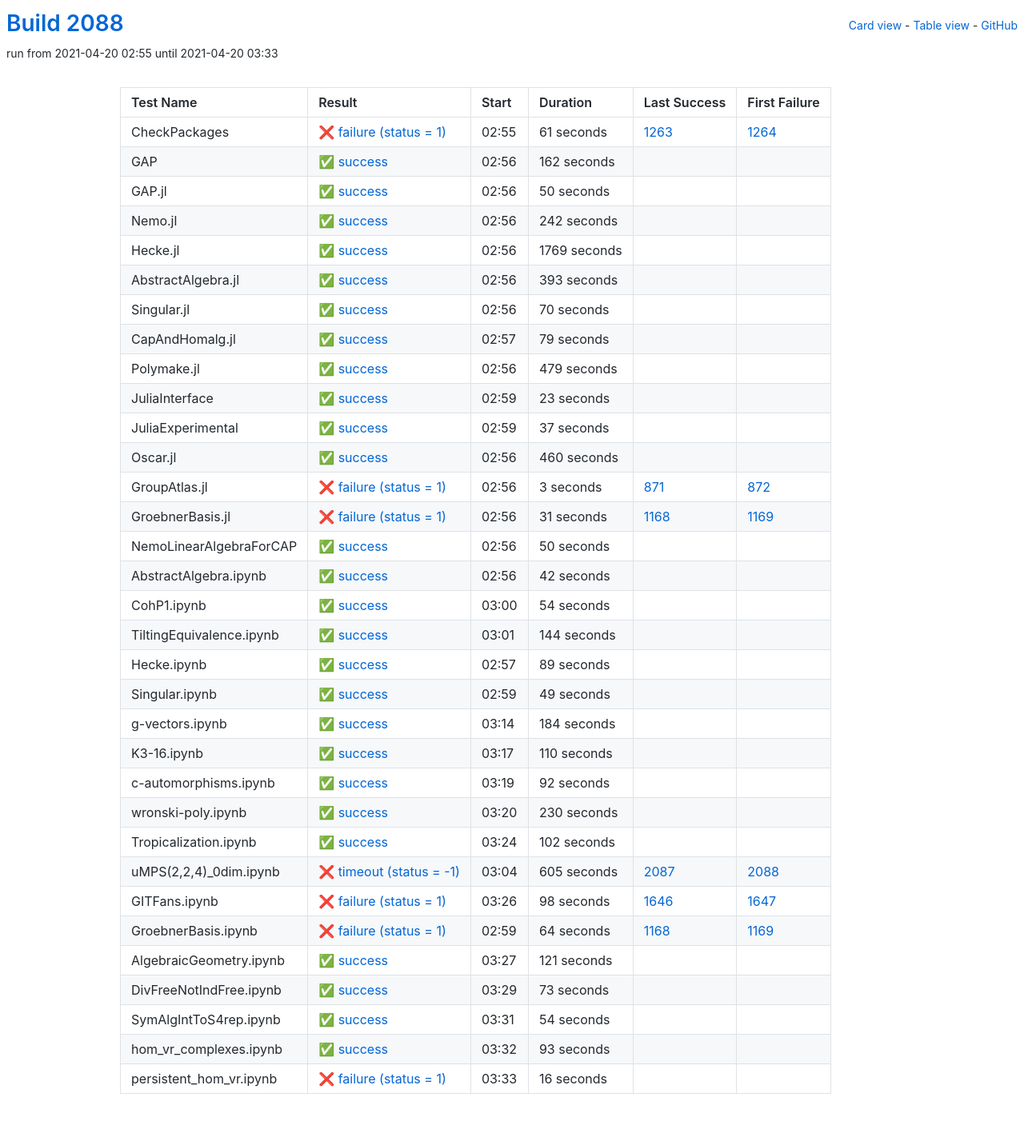
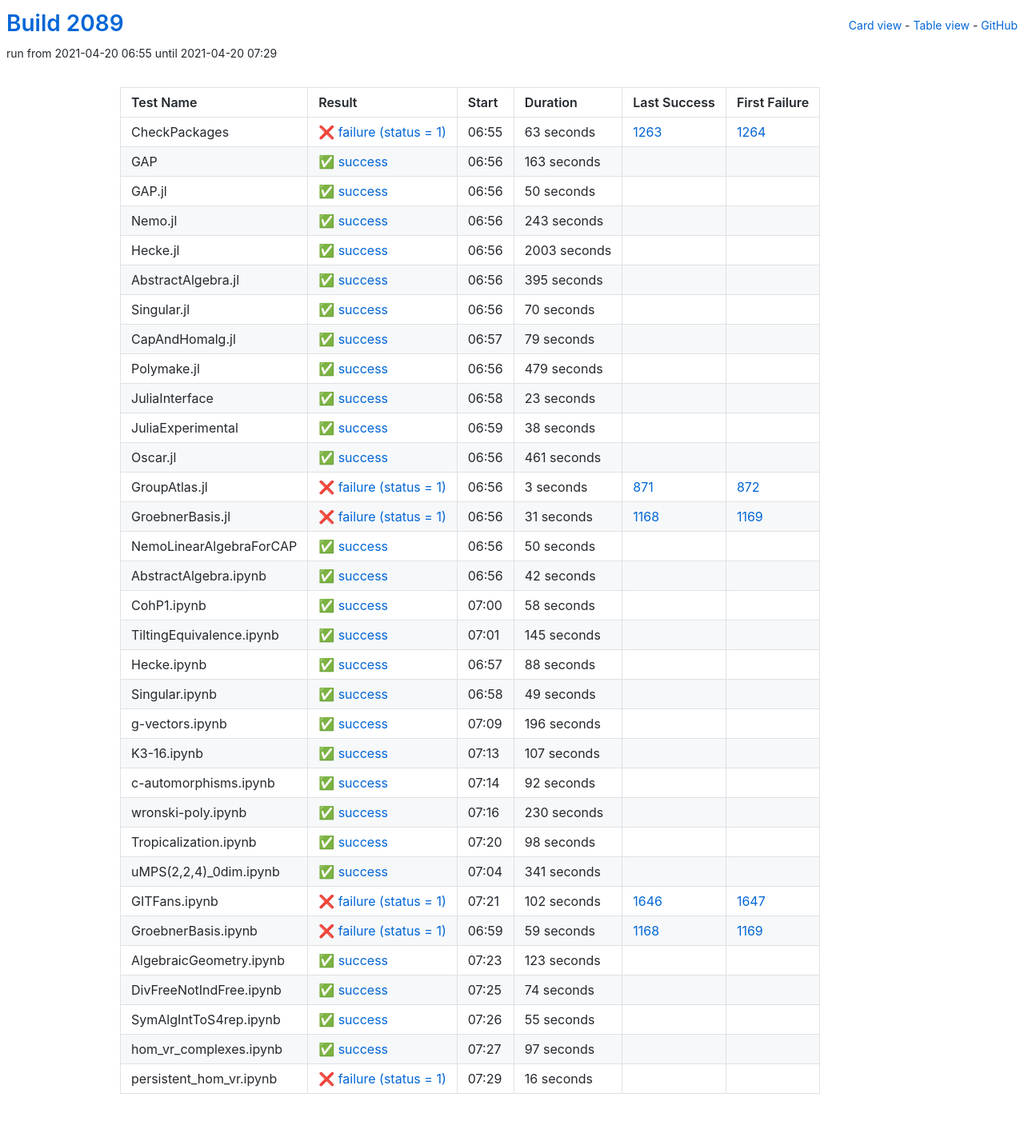
Before and after one commit to oscar-system/oscar-ci-status-stable, a Jekyll site: the page built from table.html, in a window 1280 px wide. Shown: the whole page at 80% size. Built offline with Jekyll 4.4.1, drawn with Linux system fonts in a browser that asks for light colours.

Commit message:
Build #2089

```diff
--- a/_data/ci.yml
+++ b/_data/ci.yml
@@ -1,6 +1,6 @@
 ---
-build: 2088
-build_url: https://oscarci.mathematik.uni-kl.de/job/oscar-stable/2088/
+build: 2089
+build_url: https://oscarci.mathematik.uni-kl.de/job/oscar-stable/2089/
 job: oscar-stable
 organization: oscar-system
 repo: oscar-ci-status-stable
@@ -8,32 +8,32 @@ repourl: https://github.com/oscar-system/oscar-ci-status-stable
 tests:
 - name: CheckPackages
   id: checkpackages
-  log: https://oscarci.mathematik.uni-kl.de/job/oscar-stable/2088/artifact/logs/build-2088/CheckPackages.log
-  start: 2021-04-20 02:55
+  log: https://oscarci.mathematik.uni-kl.de/job/oscar-stable/2089/artifact/logs/build-2089/CheckPackages.log
+  start: 2021-04-20 06:55
   success: false
   exitcode: 1
   status: failure
-  duration: 61
+  duration: 63
   last_success: 1263
   last_success_url: https://oscarci.mathematik.uni-kl.de/job/oscar-stable/1263/
   first_failure: 1264
   first_failure_url: https://oscarci.mathematik.uni-kl.de/job/oscar-stable/1264/
 - name: GAP
   id: gap
-  log: https://oscarci.mathematik.uni-kl.de/job/oscar-stable/2088/artifact/logs/build-2088/GAP.log
-  start: 2021-04-20 02:56
+  log: https://oscarci.mathematik.uni-kl.de/job/oscar-stable/2089/artifact/logs/build-2089/GAP.log
+  start: 2021-04-20 06:56
   success: true
   exitcode: 0
   status: success
-  duration: 162
+  duration: 163
   last_success: false
   last_success_url:
   first_failure: false
   first_failure_url:
 - name: GAP.jl
   id: gap-jl
-  log: https://oscarci.mathematik.uni-kl.de/job/oscar-stable/2088/artifact/logs/build-2088/GAP.jl.log
-  start: 2021-04-20 02:56
+  log: https://oscarci.mathematik.uni-kl.de/job/oscar-stable/2089/artifact/logs/build-2089/GAP.jl.log
+  start: 2021-04-20 06:56
   success: true
   exitcode: 0
   status: success
@@ -44,44 +44,44 @@ tests:
   first_failure_url:
 - name: Nemo.jl
   id: nemo-jl
-  log: https://oscarci.mathematik.uni-kl.de/job/oscar-stable/2088/artifact/logs/build-2088/Nemo.jl.log
-  start: 2021-04-20 02:56
+  log: https://oscarci.mathematik.uni-kl.de/job/oscar-stable/2089/artifact/logs/build-2089/Nemo.jl.log
+  start: 2021-04-20 06:56
   success: true
   exitcode: 0
   status: success
-  duration: 242
+  duration: 243
   last_success: false
   last_success_url:
   first_failure: false
   first_failure_url:
 - name: Hecke.jl
   id: hecke-jl
-  log: https://oscarci.mathematik.uni-kl.de/job/oscar-stable/2088/artifact/logs/build-2088/Hecke.jl.log
-  start: 2021-04-20 02:56
+  log: https://oscarci.mathematik.uni-kl.de/job/oscar-stable/2089/artifact/logs/build-2089/Hecke.jl.log
+  start: 2021-04-20 06:56
   success: true
   exitcode: 0
   status: success
-  duration: 1769
+  duration: 2003
   last_success: false
   last_success_url:
   first_failure: false
   first_failure_url:
 - name: AbstractAlgebra.jl
   id: abstractalgebra-jl
-  log: https://oscarci.mathematik.uni-kl.de/job/oscar-stable/2088/artifact/logs/build-2088/AbstractAlgebra.jl.log
-  start: 2021-04-20 02:56
+  log: https://oscarci.mathematik.uni-kl.de/job/oscar-stable/2089/artifact/logs/build-2089/AbstractAlgebra.jl.log
+  start: 2021-04-20 06:56
   success: true
   exitcode: 0
   status: success
-  duration: 393
+  duration: 395
   last_success: false
   last_success_url:
   first_failure: false
   first_failure_url:
 - name: Singular.jl
   id: singular-jl
-  log: https://oscarci.mathematik.uni-kl.de/job/oscar-stable/2088/artifact/logs/build-2088/Singular.jl.log
-  start: 2021-04-20 02:56
+  log: https://oscarci.mathematik.uni-kl.de/job/oscar-stable/2089/artifact/logs/build-2089/Singular.jl.log
+  start: 2021-04-20 06:56
   success: true
   exitcode: 0
   status: success
@@ -92,8 +92,8 @@ tests:
   first_failure_url:
 - name: CapAndHomalg.jl
   id: capandhomalg-jl
-  log: https://oscarci.mathematik.uni-kl.de/job/oscar-stable/2088/artifact/logs/build-2088/CapAndHomalg.jl.log
-  start: 2021-04-20 02:57
+  log: https://oscarci.mathematik.uni-kl.de/job/oscar-stable/2089/artifact/logs/build-2089/CapAndHomalg.jl.log
+  start: 2021-04-20 06:57
   success: true
   exitcode: 0
   status: success
@@ -104,8 +104,8 @@ tests:
   first_failure_url:
 - name: Polymake.jl
   id: polymake-jl
-  log: https://oscarci.mathematik.uni-kl.de/job/oscar-stable/2088/artifact/logs/build-2088/Polymake.jl.log
-  start: 2021-04-20 02:56
+  log: https://oscarci.mathematik.uni-kl.de/job/oscar-stable/2089/artifact/logs/build-2089/Polymake.jl.log
+  start: 2021-04-20 06:56
   success: true
   exitcode: 0
   status: success
@@ -116,8 +116,8 @@ tests:
   first_failure_url:
 - name: JuliaInterface
   id: juliainterface
-  log: https://oscarci.mathematik.uni-kl.de/job/oscar-stable/2088/artifact/logs/build-2088/JuliaInterface.log
-  start: 2021-04-20 02:59
+  log: https://oscarci.mathematik.uni-kl.de/job/oscar-stable/2089/artifact/logs/build-2089/JuliaInterface.log
+  start: 2021-04-20 06:58
   success: true
   exitcode: 0
   status: success
@@ -128,32 +128,32 @@ tests:
   first_failure_url:
 - name: JuliaExperimental
   id: juliaexperimental
-  log: https://oscarci.mathematik.uni-kl.de/job/oscar-stable/2088/artifact/logs/build-2088/JuliaExperimental.log
-  start: 2021-04-20 02:59
+  log: https://oscarci.mathematik.uni-kl.de/job/oscar-stable/2089/artifact/logs/build-2089/JuliaExperimental.log
+  start: 2021-04-20 06:59
   success: true
   exitcode: 0
   status: success
-  duration: 37
+  duration: 38
   last_success: false
   last_success_url:
   first_failure: false
   first_failure_url:
 - name: Oscar.jl
   id: oscar-jl
-  log: https://oscarci.mathematik.uni-kl.de/job/oscar-stable/2088/artifact/logs/build-2088/Oscar.jl.log
-  start: 2021-04-20 02:56
+  log: https://oscarci.mathematik.uni-kl.de/job/oscar-stable/2089/artifact/logs/build-2089/Oscar.jl.log
+  start: 2021-04-20 06:56
   success: true
   exitcode: 0
   status: success
-  duration: 460
+  duration: 461
   last_success: false
   last_success_url:
   first_failure: false
   first_failure_url:
 - name: GroupAtlas.jl
   id: groupatlas-jl
-  log: https://oscarci.mathematik.uni-kl.de/job/oscar-stable/2088/artifact/logs/build-2088/GroupAtlas.jl.log
-  start: 2021-04-20 02:56
+  log: https://oscarci.mathematik.uni-kl.de/job/oscar-stable/2089/artifact/logs/build-2089/GroupAtlas.jl.log
+  start: 2021-04-20 06:56
   success: false
   exitcode: 1
   status: failure
@@ -164,8 +164,8 @@ tests:
   first_failure_url: https://oscarci.mathematik.uni-kl.de/job/oscar-stable/872/
 - name: GroebnerBasis.jl
   id: groebnerbasis-jl
-  log: https://oscarci.mathematik.uni-kl.de/job/oscar-stable/2088/artifact/logs/build-2088/GroebnerBasis.jl.log
-  start: 2021-04-20 02:56
+  log: https://oscarci.mathematik.uni-kl.de/job/oscar-stable/2089/artifact/logs/build-2089/GroebnerBasis.jl.log
+  start: 2021-04-20 06:56
   success: false
   exitcode: 1
   status: failure
@@ -176,8 +176,8 @@ tests:
   first_failure_url: https://oscarci.mathematik.uni-kl.de/job/oscar-stable/1169/
 - name: NemoLinearAlgebraForCAP
   id: nemolinearalgebraforcap
-  log: https://oscarci.mathematik.uni-kl.de/job/oscar-stable/2088/artifact/logs/build-2088/NemoLinearAlgebraForCAP.log
-  start: 2021-04-20 02:56
+  log: https://oscarci.mathematik.uni-kl.de/job/oscar-stable/2089/artifact/logs/build-2089/NemoLinearAlgebraForCAP.log
+  start: 2021-04-20 06:56
   success: true
   exitcode: 0
   status: success
@@ -188,8 +188,8 @@ tests:
   first_failure_url:
 - name: AbstractAlgebra.ipynb
   id: abstractalgebra-ipynb
-  log: https://oscarci.mathematik.uni-kl.de/job/oscar-stable/2088/artifact/logs/build-2088/AbstractAlgebra.ipynb.log
-  start: 2021-04-20 02:56
+  log: https://oscarci.mathematik.uni-kl.de/job/oscar-stable/2089/artifact/logs/build-2089/AbstractAlgebra.ipynb.log
+  start: 2021-04-20 06:56
   success: true
   exitcode: 0
   status: success
@@ -200,44 +200,44 @@ tests:
   first_failure_url:
 - name: CohP1.ipynb
   id: cohp1-ipynb
-  log: https://oscarci.mathematik.uni-kl.de/job/oscar-stable/2088/artifact/logs/build-2088/CohP1.ipynb.log
-  start: 2021-04-20 03:00
+  log: https://oscarci.mathematik.uni-kl.de/job/oscar-stable/2089/artifact/logs/build-2089/CohP1.ipynb.log
+  start: 2021-04-20 07:00
   success: true
   exitcode: 0
   status: success
-  duration: 54
+  duration: 58
   last_success: false
   last_success_url:
   first_failure: false
   first_failure_url:
 - name: TiltingEquivalence.ipynb
   id: tiltingequivalence-ipynb
-  log: https://oscarci.mathematik.uni-kl.de/job/oscar-stable/2088/artifact/logs/build-2088/TiltingEquivalence.ipynb.log
-  start: 2021-04-20 03:01
+  log: https://oscarci.mathematik.uni-kl.de/job/oscar-stable/2089/artifact/logs/build-2089/TiltingEquivalence.ipynb.log
+  start: 2021-04-20 07:01
   success: true
   exitcode: 0
   status: success
-  duration: 144
+  duration: 145
   last_success: false
   last_success_url:
   first_failure: false
   first_failure_url:
 - name: Hecke.ipynb
   id: hecke-ipynb
-  log: https://oscarci.mathematik.uni-kl.de/job/oscar-stable/2088/artifact/logs/build-2088/Hecke.ipynb.log
-  start: 2021-04-20 02:57
+  log: https://oscarci.mathematik.uni-kl.de/job/oscar-stable/2089/artifact/logs/build-2089/Hecke.ipynb.log
+  start: 2021-04-20 06:57
   success: true
   exitcode: 0
   status: success
-  duration: 89
+  duration: 88
   last_success: false
   last_success_url:
   first_failure: false
   first_failure_url:
 - name: Singular.ipynb
   id: singular-ipynb
-  log: https://oscarci.mathematik.uni-kl.de/job/oscar-stable/2088/artifact/logs/build-2088/Singular.ipynb.log
-  start: 2021-04-20 02:59
+  log: https://oscarci.mathematik.uni-kl.de/job/oscar-stable/2089/artifact/logs/build-2089/Singular.ipynb.log
+  start: 2021-04-20 06:58
   success: true
   exitcode: 0
   status: success
@@ -248,32 +248,32 @@ tests:
   first_failure_url:
 - name: g-vectors.ipynb
   id: g-vectors-ipynb
-  log: https://oscarci.mathematik.uni-kl.de/job/oscar-stable/2088/artifact/logs/build-2088/g-vectors.ipynb.log
-  start: 2021-04-20 03:14
+  log: https://oscarci.mathematik.uni-kl.de/job/oscar-stable/2089/artifact/logs/build-2089/g-vectors.ipynb.log
+  start: 2021-04-20 07:09
   success: true
   exitcode: 0
   status: success
-  duration: 184
+  duration: 196
   last_success: false
   last_success_url:
   first_failure: false
   first_failure_url:
 - name: K3-16.ipynb
   id: k3-16-ipynb
-  log: https://oscarci.mathematik.uni-kl.de/job/oscar-stable/2088/artifact/logs/build-2088/K3-16.ipynb.log
-  start: 2021-04-20 03:17
+  log: https://oscarci.mathematik.uni-kl.de/job/oscar-stable/2089/artifact/logs/build-2089/K3-16.ipynb.log
+  start: 2021-04-20 07:13
   success: true
   exitcode: 0
   status: success
-  duration: 110
+  duration: 107
   last_success: false
   last_success_url:
   first_failure: false
   first_failure_url:
 - name: c-automorphisms.ipynb
   id: c-automorphisms-ipynb
-  log: https://oscarci.mathematik.uni-kl.de/job/oscar-stable/2088/artifact/logs/build-2088/c-automorphisms.ipynb.log
-  start: 2021-04-20 03:19
+  log: https://oscarci.mathematik.uni-kl.de/job/oscar-stable/2089/artifact/logs/build-2089/c-automorphisms.ipynb.log
+  start: 2021-04-20 07:14
   success: true
   exitcode: 0
   status: success
@@ -284,8 +284,8 @@ tests:
   first_failure_url:
 - name: wronski-poly.ipynb
   id: wronski-poly-ipynb
-  log: https://oscarci.mathematik.uni-kl.de/job/oscar-stable/2088/artifact/logs/build-2088/wronski-poly.ipynb.log
-  start: 2021-04-20 03:20
+  log: https://oscarci.mathematik.uni-kl.de/job/oscar-stable/2089/artifact/logs/build-2089/wronski-poly.ipynb.log
+  start: 2021-04-20 07:16
   success: true
   exitcode: 0
   status: success
@@ -296,104 +296,104 @@ tests:
   first_failure_url:
 - name: Tropicalization.ipynb
   id: tropicalization-ipynb
-  log: https://oscarci.mathematik.uni-kl.de/job/oscar-stable/2088/artifact/logs/build-2088/Tropicalization.ipynb.log
-  start: 2021-04-20 03:24
+  log: https://oscarci.mathematik.uni-kl.de/job/oscar-stable/2089/artifact/logs/build-2089/Tropicalization.ipynb.log
+  start: 2021-04-20 07:20
   success: true
   exitcode: 0
   status: success
-  duration: 102
+  duration: 98
   last_success: false
   last_success_url:
   first_failure: false
   first_failure_url:
 - name: uMPS(2,2,4)_0dim.ipynb
   id: umps-2-2-4-0dim-ipynb
-  log: https://oscarci.mathematik.uni-kl.de/job/oscar-stable/2088/artifact/logs/build-2088/uMPS-2-2-4-_0dim.ipynb.log
-  start: 2021-04-20 03:04
-  success: false
-  exitcode: -1
-  status: timeout
-  duration: 605
-  last_success: 2087
-  last_success_url: https://oscarci.mathematik.uni-kl.de/job/oscar-stable/2087/
-  first_failure: 2088
-  first_failure_url: https://oscarci.mathematik.uni-kl.de/job/oscar-stable/2088/
+  log: https://oscarci.mathematik.uni-kl.de/job/oscar-stable/2089/artifact/logs/build-2089/uMPS-2-2-4-_0dim.ipynb.log
+  start: 2021-04-20 07:04
+  success: true
+  exitcode: 0
+  status: success
+  duration: 341
+  last_success: false
+  last_success_url:
+  first_failure: false
+  first_failure_url:
 - name: GITFans.ipynb
   id: gitfans-ipynb
-  log: https://oscarci.mathematik.uni-kl.de/job/oscar-stable/2088/artifact/logs/build-2088/GITFans.ipynb.log
-  start: 2021-04-20 03:26
+  log: https://oscarci.mathematik.uni-kl.de/job/oscar-stable/2089/artifact/logs/build-2089/GITFans.ipynb.log
+  start: 2021-04-20 07:21
   success: false
   exitcode: 1
   status: failure
-  duration: 98
+  duration: 102
   last_success: 1646
   last_success_url: https://oscarci.mathematik.uni-kl.de/job/oscar-stable/1646/
   first_failure: 1647
   first_failure_url: https://oscarci.mathematik.uni-kl.de/job/oscar-stable/1647/
 - name: GroebnerBasis.ipynb
   id: groebnerbasis-ipynb
-  log: https://oscarci.mathematik.uni-kl.de/job/oscar-stable/2088/artifact/logs/build-2088/GroebnerBasis.ipynb.log
-  start: 2021-04-20 02:59
+  log: https://oscarci.mathematik.uni-kl.de/job/oscar-stable/2089/artifact/logs/build-2089/GroebnerBasis.ipynb.log
+  start: 2021-04-20 06:59
   success: false
   exitcode: 1
   status: failure
-  duration: 64
+  duration: 59
   last_success: 1168
   last_success_url: https://oscarci.mathematik.uni-kl.de/job/oscar-stable/1168/
   first_failure: 1169
   first_failure_url: https://oscarci.mathematik.uni-kl.de/job/oscar-stable/1169/
 - name: AlgebraicGeometry.ipynb
   id: algebraicgeometry-ipynb
-  log: https://oscarci.mathematik.uni-kl.de/job/oscar-stable/2088/artifact/logs/build-2088/AlgebraicGeometry.ipynb.log
-  start: 2021-04-20 03:27
+  log: https://oscarci.mathematik.uni-kl.de/job/oscar-stable/2089/artifact/logs/build-2089/AlgebraicGeometry.ipynb.log
+  start: 2021-04-20 07:23
   success: true
   exitcode: 0
   status: success
-  duration: 121
+  duration: 123
   last_success: false
   last_success_url:
   first_failure: false
   first_failure_url:
 - name: DivFreeNotIndFree.ipynb
   id: divfreenotindfree-ipynb
-  log: https://oscarci.mathematik.uni-kl.de/job/oscar-stable/2088/artifact/logs/build-2088/DivFreeNotIndFree.ipynb.log
-  start: 2021-04-20 03:29
+  log: https://oscarci.mathematik.uni-kl.de/job/oscar-stable/2089/artifact/logs/build-2089/DivFreeNotIndFree.ipynb.log
+  start: 2021-04-20 07:25
   success: true
   exitcode: 0
   status: success
-  duration: 73
+  duration: 74
   last_success: false
   last_success_url:
   first_failure: false
   first_failure_url:
 - name: SymAlgIntToS4rep.ipynb
   id: symalginttos4rep-ipynb
-  log: https://oscarci.mathematik.uni-kl.de/job/oscar-stable/2088/artifact/logs/build-2088/SymAlgIntToS4rep.ipynb.log
-  start: 2021-04-20 03:31
+  log: https://oscarci.mathematik.uni-kl.de/job/oscar-stable/2089/artifact/logs/build-2089/SymAlgIntToS4rep.ipynb.log
+  start: 2021-04-20 07:26
   success: true
   exitcode: 0
   status: success
-  duration: 54
+  duration: 55
   last_success: false
   last_success_url:
   first_failure: false
   first_failure_url:
 - name: hom_vr_complexes.ipynb
   id: hom-vr-complexes-ipynb
-  log: https://oscarci.mathematik.uni-kl.de/job/oscar-stable/2088/artifact/logs/build-2088/hom_vr_complexes.ipynb.log
-  start: 2021-04-20 03:32
+  log: https://oscarci.mathematik.uni-kl.de/job/oscar-stable/2089/artifact/logs/build-2089/hom_vr_complexes.ipynb.log
+  start: 2021-04-20 07:27
   success: true
   exitcode: 0
   status: success
-  duration: 93
+  duration: 97
   last_success: false
   last_success_url:
   first_failure: false
   first_failure_url:
 - name: persistent_hom_vr.ipynb
   id: persistent-hom-vr-ipynb
-  log: https://oscarci.mathematik.uni-kl.de/job/oscar-stable/2088/artifact/logs/build-2088/persistent_hom_vr.ipynb.log
-  start: 2021-04-20 03:33
+  log: https://oscarci.mathematik.uni-kl.de/job/oscar-stable/2089/artifact/logs/build-2089/persistent_hom_vr.ipynb.log
+  start: 2021-04-20 07:29
   success: false
   exitcode: 1
   status: failure
```
Also changed, not shown: README.md.
